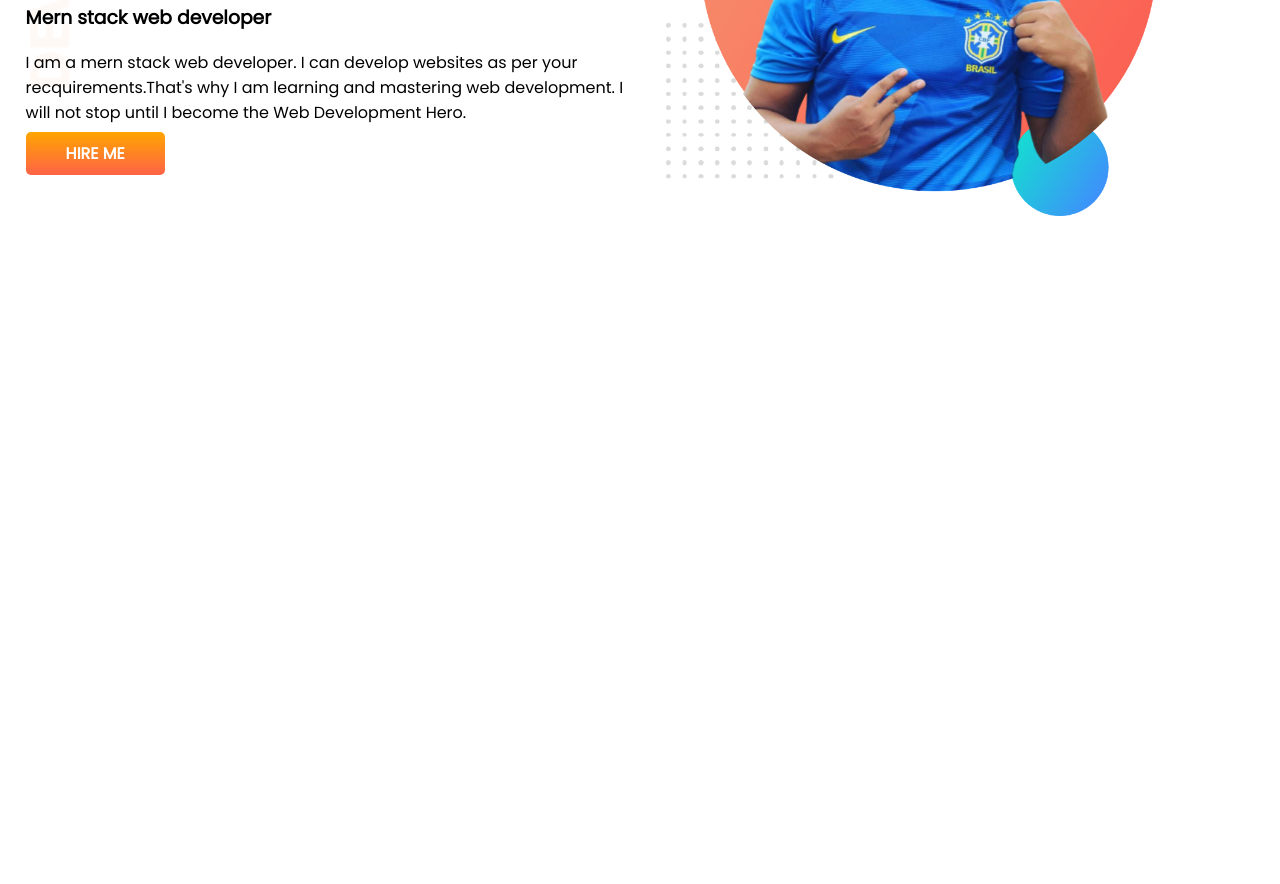
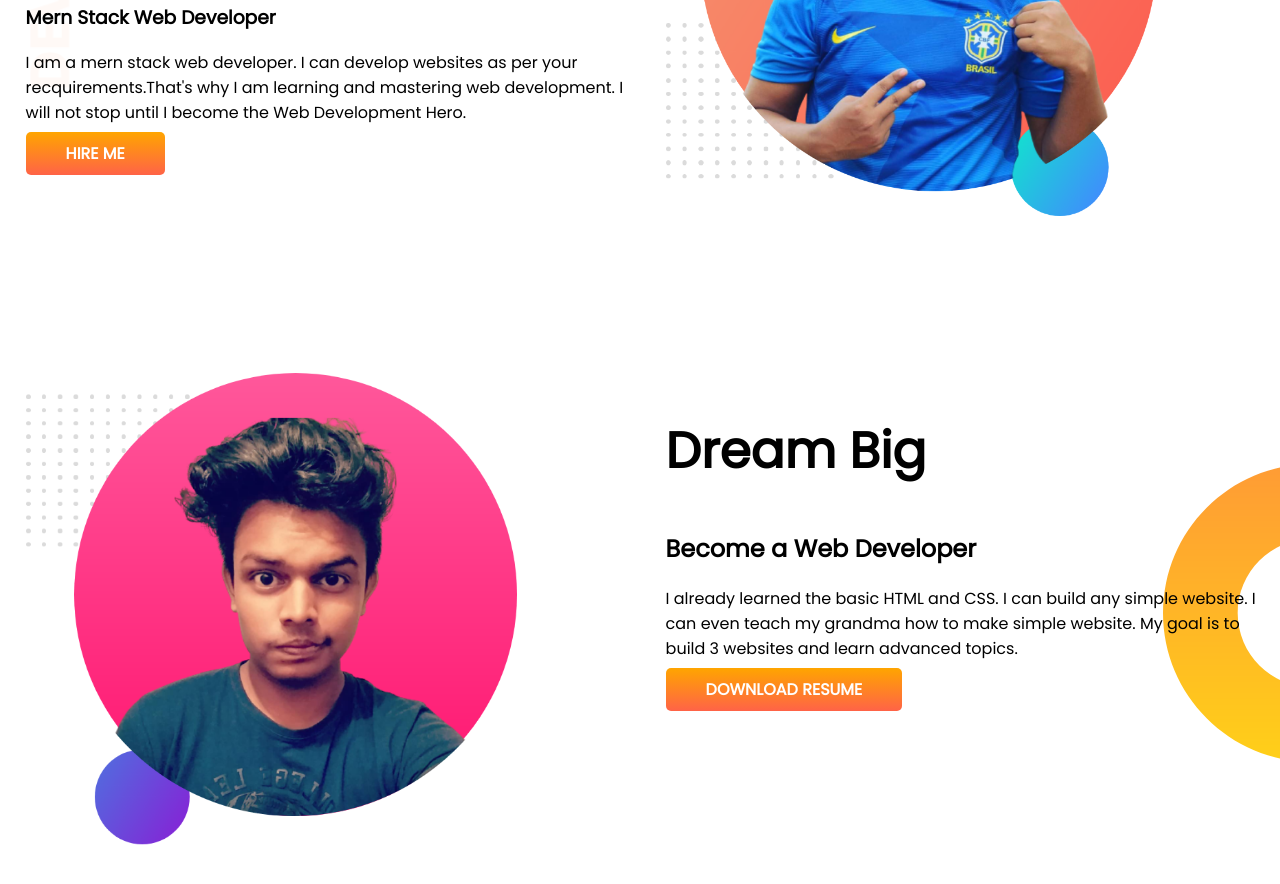
Before and after one commit to prantobiswas321/developer-portfolio, a plain HTML site: page index.html in a window 1280 px wide. Shown: the part 272-1156 px from the top of the page. Before the commit the page ends 800 px from the top, so only its background shows below. Drawn offline with Linux system fonts and the light colour scheme.

Commit message:
dream added

```diff
--- a/index.html
+++ b/index.html
@@ -17,7 +17,7 @@
         <div class="half-width">
             <h1>Welcome To</h1>
             <h1><span class="orange-color">Pranto Biswas</span> World!</h1>
-            <h3>Mern stack web developer</h3>
+            <h3>Mern Stack Web Developer</h3>
             <p>I am a mern stack web developer. I can develop websites as per your recquirements.That's why I am
                 learning
                 and mastering web development. I will not stop until I become the Web Development Hero.</p>
@@ -28,6 +28,19 @@
             <img src="images/pb-bg.png" alt="Pranto picture">
         </div>
     </section>
+    <section class="dream-big">
+        <div class="half-width">
+            <img src="images/pb-bg2.png" alt="pranto2">
+        </div>
+        <div class="half-width">
+            <h1>Dream Big</h1>
+            <h2>Become a Web Developer</h2>
+            <p>I already learned the basic HTML and CSS. I can build any simple website. I can even teach my grandma how
+                to make simple website. My goal is to build 3 websites and learn advanced topics.
+            </p>
+            <a class="link-button" target="_blank" href="">DOWNLOAD RESUME</a>
+        </div>
+    </section>
 </body>
 
 </html>
--- a/style.css
+++ b/style.css
@@ -10,6 +10,7 @@ h1{
 }
 section{
     display: flex;
+    margin-bottom: 150px;
 }
 .half-width{
     width: 50%;
@@ -30,3 +31,8 @@ section{
     background-image: url(images/top-banner.png);
     background-repeat: no-repeat;
 }
+.dream-big{
+    background-image: url(images/dream-bg.png);
+    background-repeat: no-repeat;
+    background-position: right;
+}
```
Also changed, not shown: images/pb-bg2.png (added).
